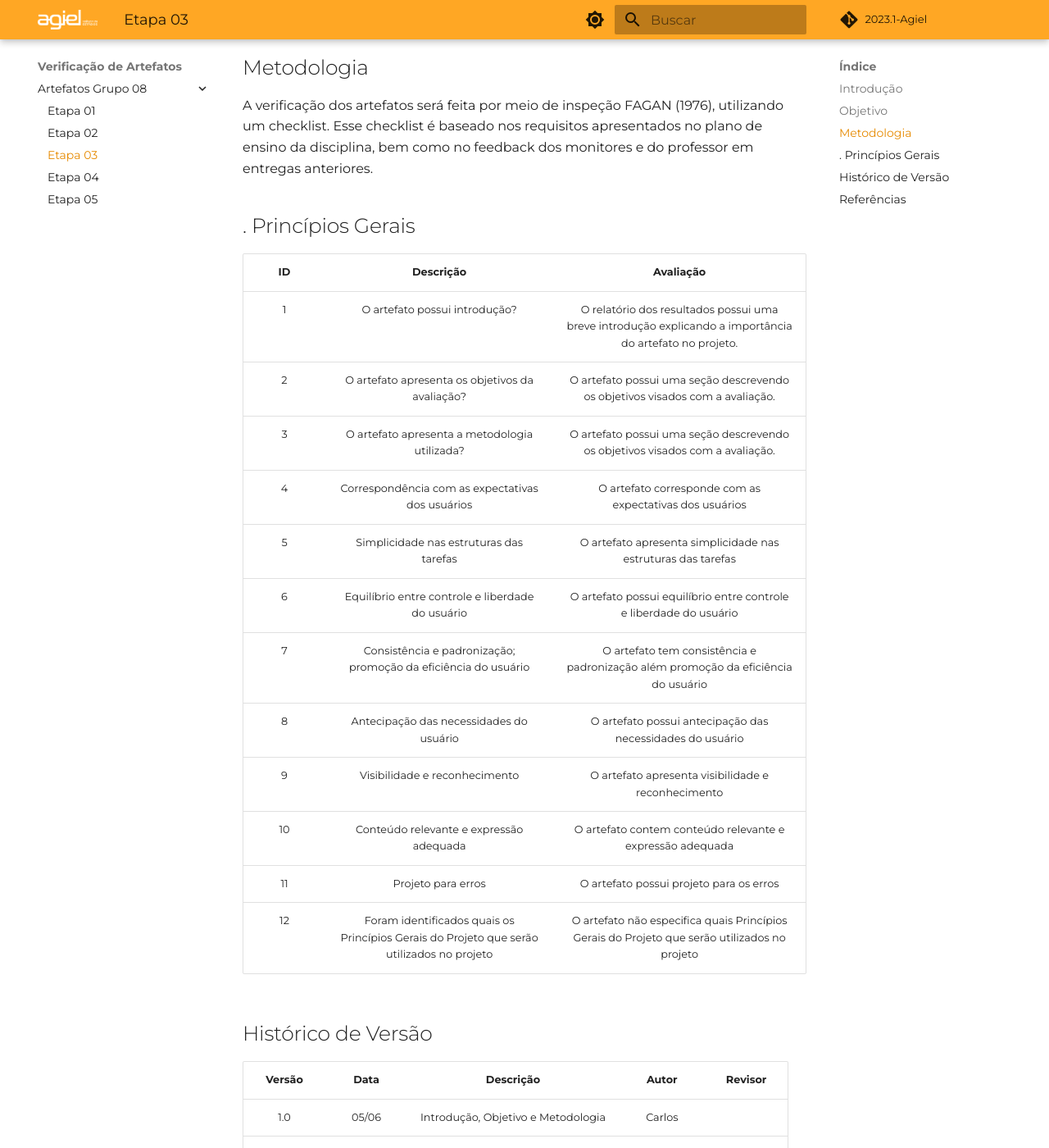
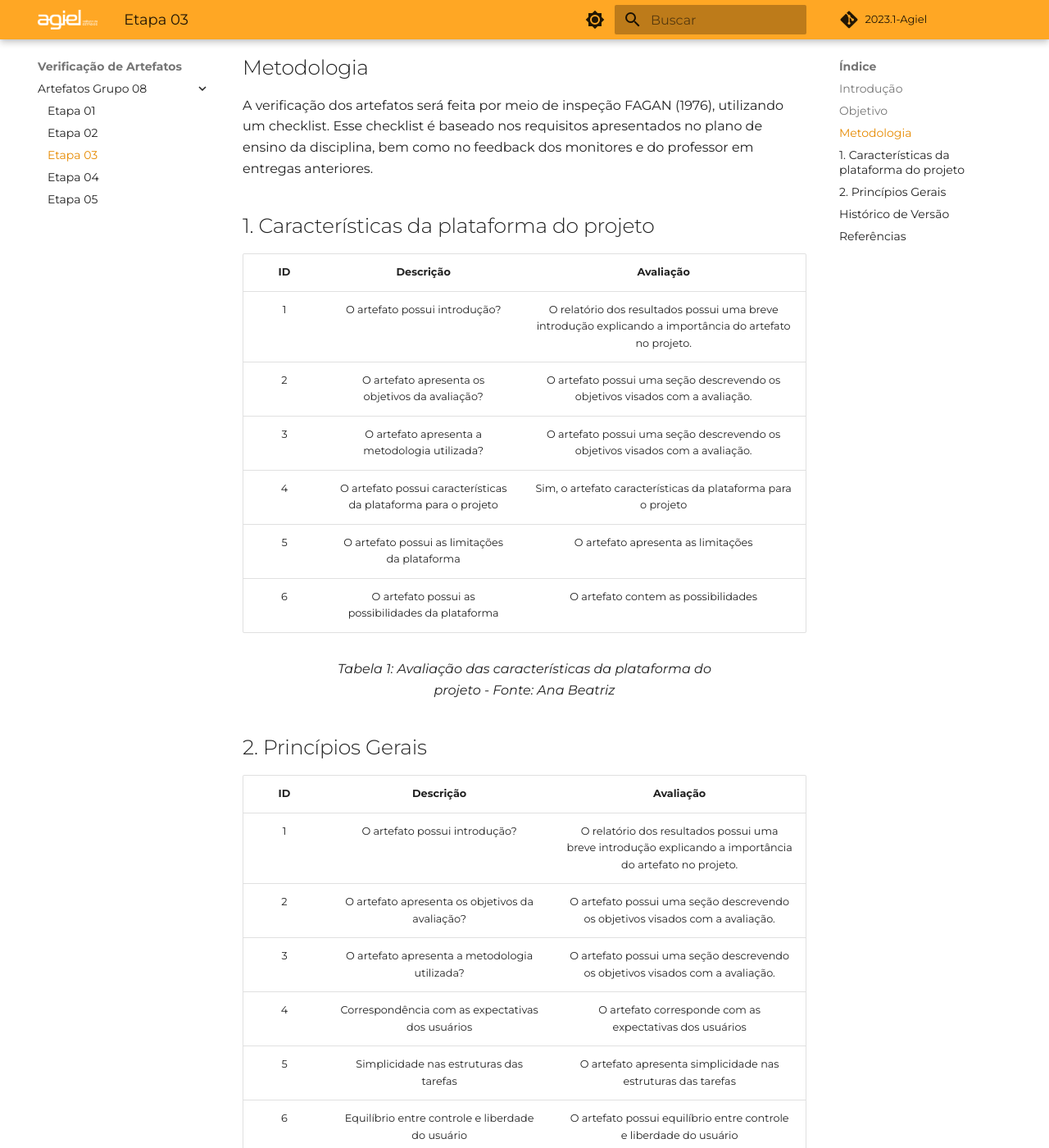
Before and after one commit to Interacao-Humano-Computador/2023.1-Agiel, an MkDocs documentation site: the page built from docs/verificacao/grupo_8/etapa_3.md, in a window 1280 px wide and 1400 px high, scrolled down 540 px. Shown: the whole window at 82% size. Built offline with MkDocs 1.6.1 and Material for MkDocs 9.7.7, drawn with Linux system fonts in a browser that asks for light colours; some web fonts are replaced; comment, search, counter and statistics services are not loaded; some of the changed text lies outside the part shown.

Commit message:
docs: adiciona características da plataforma

```diff
--- a/docs/verificacao/grupo_8/etapa_3.md
+++ b/docs/verificacao/grupo_8/etapa_3.md
@@ -13,7 +13,20 @@ Este documento tem como fim verificar a qualidade dos artefatos produzidos pelo
 ## Metodologia
 A verificação dos artefatos será feita por meio de inspeção FAGAN (1976), utilizando um checklist. Esse checklist é baseado nos requisitos apresentados no plano de ensino da disciplina, bem como no feedback dos monitores e do professor em entregas anteriores.
 
-## . Princípios Gerais
+## 1. Características da plataforma do projeto
+
+| ID | Descrição  | Avaliação |
+|:--:|:----------:|:---------:|
+| 1 | O artefato possui introdução? | O relatório dos resultados possui uma breve introdução explicando a importância do artefato no projeto. |
+| 2 | O artefato apresenta os objetivos da avaliação? | O artefato possui uma seção descrevendo os objetivos visados com a avaliação. |
+| 3 | O artefato apresenta a metodologia utilizada? | O artefato possui uma seção descrevendo os objetivos visados com a avaliação. |
+| 4 | O artefato possui características da plataforma para o projeto| Sim, o artefato características da plataforma para o projeto|
+| 5 | O artefato possui as limitações da plataforma | O artefato apresenta as limitações|
+| 6 | O artefato possui as possibilidades da plataforma| O artefato contem as possibilidades|
+
+<figcaption align="center">Tabela 1: Avaliação das características da plataforma do projeto - Fonte: Ana Beatriz</figcaption>
+
+## 2. Princípios Gerais
 
 | ID | Descrição  | Avaliação |
 |:--:|:----------:|:---------:|
@@ -30,11 +43,13 @@ A verificação dos artefatos será feita por meio de inspeção FAGAN (1976), u
 | 11| Projeto para erros|O artefato possui projeto para os erros|
 |12 |Foram identificados quais os Princípios Gerais do Projeto que serão utilizados no projeto|O artefato não especifica quais Princípios Gerais do Projeto que serão utilizados no projeto|
 
+<figcaption align="center">Tabela 2: Avaliação dos princípios gerais - Fonte: Ana Beatriz</figcaption>
+
 ## Histórico de Versão
 
 | Versão | Data  |            Descrição              |     Autor      |    Revisor    |
 |:------:|:-----:|:---------------------------------:|:--------------:|:-------------:|
 |  1.0   | 05/06 | Introdução, Objetivo e Metodologia | Carlos | |
-|  1.1   | 06/06 | Princípios gerais | Ana Beatriz | |
+|  1.1   | 06/06 | Caracteristica da Plataforma e Princípios gerais | Ana Beatriz | |
 
 ## Referências
```
